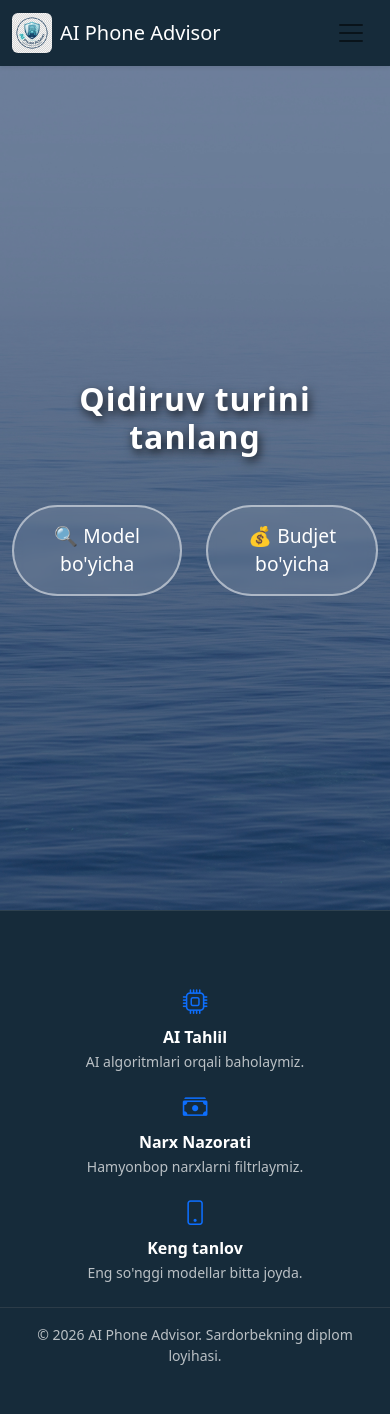
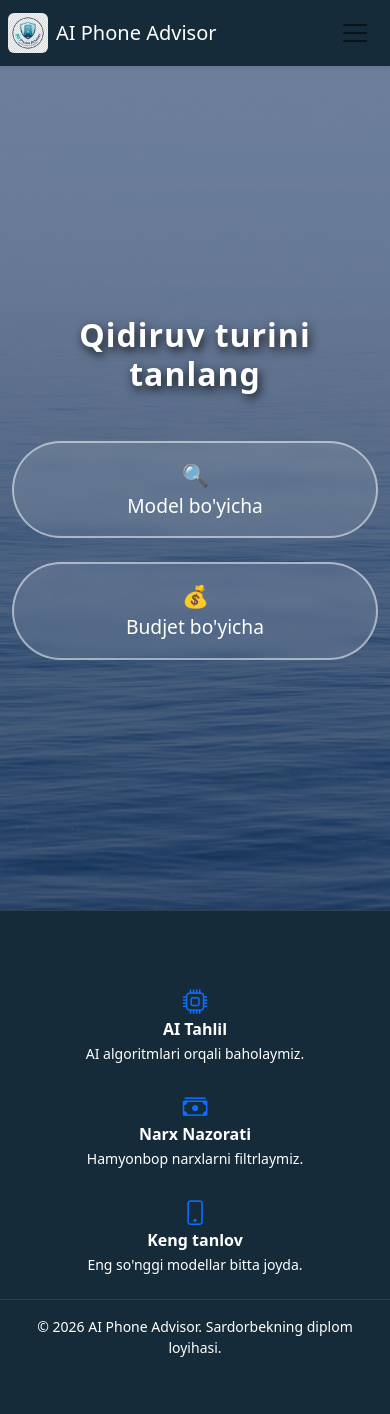
Before and after one commit to TuraqulovSa0919/ai-smartphone-advisor, a Django app: page / in a window 390 px wide. After the commit the page ends 1357 px from the top, so only its background shows below. Run offline with Django 5.2, Linux system fonts and the light colour scheme.

Commit message:
Fix mobile responsiveness: update navbar and home buttons

```diff
--- a/templates/base.html
+++ b/templates/base.html
@@ -7,7 +7,6 @@
     <title>AI Phone Advisor - Diplom Ishi</title>
 
     <link rel="icon" type="image/png" href="{% static 'images/logo.png' %}">
-
     <link href="https://cdn.jsdelivr.net/npm/bootstrap-icons@1.11.3/font/bootstrap-icons.css" rel="stylesheet" />
     <link href="https://fonts.googleapis.com/css?family=Inter:300,400,500,600,700" rel="stylesheet" />
     <link href="https://cdn.jsdelivr.net/npm/bootstrap@5.2.3/dist/css/bootstrap.min.css" rel="stylesheet">
@@ -17,19 +16,19 @@
 <body class="d-flex flex-column min-vh-100">
 
     <nav class="navbar navbar-expand-lg custom-navbar shadow-sm sticky-top">
-        <div class="container-fluid px-md-5">
+        <div class="container-fluid px-2 px-md-5"> <!-- Telefonda chekkalarni bir oz kengaytirdik -->
 
             <a class="navbar-brand d-flex align-items-center" href="{% url 'home_page' %}">
                 <img src="{% static 'images/logo.png' %}" alt="Logo" class="me-2" style="height: 32px; border-radius: 6px;">
                 <span class="brand-text">AI Phone Advisor</span>
             </a>
 
-            <button class="navbar-toggler border-0" type="button" data-bs-toggle="collapse" data-bs-target="#navbarNav">
+            <button class="navbar-toggler border-0 shadow-none" type="button" data-bs-toggle="collapse" data-bs-target="#navbarNav">
                 <span class="navbar-toggler-icon"></span>
             </button>
 
             <div class="collapse navbar-collapse" id="navbarNav">
-                <ul class="navbar-nav ms-auto me-auto gap-1 gap-lg-3">
+                <ul class="navbar-nav ms-auto me-auto gap-1 gap-lg-3 py-3 py-lg-0"> <!-- Telefonda menyular orasini ochdik -->
                     <li class="nav-item">
                         <a class="nav-link nav-custom-link px-2 d-flex align-items-center" href="{% url 'home_page' %}">
                             <i class="bi bi-house-door text-info me-2 fs-6"></i> Bosh sahifa
@@ -52,9 +51,10 @@
                     </li>
                 </ul>
 
-                <div class="d-flex align-items-center gap-2 gap-lg-3 mt-3 mt-lg-0">
+                <!-- Foydalanuvchi qismi: Telefonda ustma-ust tushishi uchun flex-wrap va gap qo'shildi -->
+                <div class="d-flex flex-wrap align-items-center gap-2 gap-lg-3 pb-3 pb-lg-0">
 
-                    <button id="theme-toggle" title="Rejimni o'zgartirish">
+                    <button id="theme-toggle" title="Rejimni o'zgartirish" class="btn btn-link p-2">
                         <i id="theme-icon" class="bi bi-moon-stars-fill fs-5"></i>
                     </button>
 
@@ -66,7 +66,6 @@
                             <span>{{ user.username }}</span>
                         </a>
 
-
                         <a class="nav-link d-flex align-items-center justify-content-center px-3 py-2"
                            href="{% url 'logout' %}"
                            title="Tizimdan chiqish"
@@ -75,7 +74,8 @@
                         </a>
 
                         {% if user.is_staff %}
-                            <a class="admin-circle-btn" href="/admin/" title="Admin Panel" style="background: #dc3545 !important;">
+                            <a class="admin-circle-btn d-flex align-items-center justify-content-center" href="/admin/" title="Admin Panel"
+                               style="background: #dc3545 !important; width: 40px; height: 40px; border-radius: 50%; color: white;">
                                 <i class="bi bi-shield-lock-fill fs-5"></i>
                             </a>
                         {% endif %}
@@ -98,70 +98,34 @@
     </main>
 
     <footer class="footer mt-auto" style="background-color: var(--bg-header-footer, transparent);">
+        <!-- Footer kodi o'zgarishsiz qolishi mumkin, u Bootstrap row/col bilan yaxshi yozilgan -->
         <div class="container-fluid px-md-5">
             <div class="row text-center py-4">
-                <div class="col-lg-4 mb-3 mb-lg-0">
-                    <div class="features-icons-item mx-auto">
-                        <div class="features-icons-icon mb-2 text-primary">
-                            <i class="bi-cpu fs-2"></i>
-                        </div>
-                        <h6 class="fw-bold mb-1" style="color: var(--text-color);">AI Tahlil</h6>
-                        <p class="small mb-0" style="color: var(--text-color); opacity: 0.7;">AI algoritmlari orqali baholaymiz.</p>
-                    </div>
+                <div class="col-lg-4 mb-4 mb-lg-0">
+                    <i class="bi-cpu fs-2 text-primary"></i>
+                    <h6 class="fw-bold mb-1">AI Tahlil</h6>
+                    <p class="small mb-0 opacity-70">AI algoritmlari orqali baholaymiz.</p>
                 </div>
-
-                <div class="col-lg-4 mb-3 mb-lg-0">
-                    <div class="features-icons-icon mb-2 text-primary">
-                        <i class="bi-cash-stack fs-2"></i>
-                    </div>
-                    <h6 class="fw-bold mb-1" style="color: var(--text-color);">Narx Nazorati</h6>
-                    <p class="small mb-0" style="color: var(--text-color); opacity: 0.7;">Hamyonbop narxlarni filtrlaymiz.</p>
+                <div class="col-lg-4 mb-4 mb-lg-0">
+                    <i class="bi-cash-stack fs-2 text-primary"></i>
+                    <h6 class="fw-bold mb-1">Narx Nazorati</h6>
+                    <p class="small mb-0 opacity-70">Hamyonbop narxlarni filtrlaymiz.</p>
                 </div>
-
                 <div class="col-lg-4">
-                    <div class="features-icons-icon mb-2 text-primary">
-                        <i class="bi-phone fs-2"></i>
-                    </div>
-                    <h6 class="fw-bold mb-1" style="color: var(--text-color);">Keng tanlov</h6>
-                    <p class="small mb-0" style="color: var(--text-color); opacity: 0.7;">Eng so'nggi modellar bitta joyda.</p>
+                    <i class="bi-phone fs-2 text-primary"></i>
+                    <h6 class="fw-bold mb-1">Keng tanlov</h6>
+                    <p class="small mb-0 opacity-70">Eng so'nggi modellar bitta joyda.</p>
                 </div>
             </div>
-
-            <div class="row pb-3 border-top pt-3" style="border-color: rgba(128,128,128,0.2) !important;">
-                <div class="col-12 text-center">
-                    <p class="small mb-0" style="color: var(--text-color); opacity: 0.7;">
-                        &copy; 2026 AI Phone Advisor. Sardorbekning diplom loyihasi.
-                    </p>
+            <div class="row pb-3 border-top pt-3 text-center" style="border-color: rgba(128,128,128,0.2) !important;">
+                <div class="col-12">
+                    <p class="small mb-0 opacity-70">&copy; 2026 AI Phone Advisor. Sardorbekning diplom loyihasi.</p>
                 </div>
             </div>
         </div>
     </footer>
 
-    <script>
-        const themeToggle = document.getElementById('theme-toggle');
-        const themeIcon = document.getElementById('theme-icon');
-        const htmlElement = document.documentElement;
-
-        const savedTheme = localStorage.getItem('theme');
-        if (savedTheme === 'light') {
-            htmlElement.setAttribute('data-theme', 'light');
-            themeIcon.classList.replace('bi-moon-stars-fill', 'bi-sun-fill');
-        }
-
-        themeToggle.addEventListener('click', () => {
-            const isLight = htmlElement.getAttribute('data-theme') === 'light';
-            if (isLight) {
-                htmlElement.removeAttribute('data-theme');
-                themeIcon.classList.replace('bi-sun-fill', 'bi-moon-stars-fill');
-                localStorage.setItem('theme', 'dark');
-            } else {
-                htmlElement.setAttribute('data-theme', 'light');
-                themeIcon.classList.replace('bi-moon-stars-fill', 'bi-sun-fill');
-                localStorage.setItem('theme', 'light');
-            }
-        });
-    </script>
-
     <script src="https://cdn.jsdelivr.net/npm/bootstrap@5.2.3/dist/js/bootstrap.bundle.min.js"></script>
+    <!-- Mavzu skripti shu yerda qoladi -->
 </body>
 </html>
--- a/templates/home.html
+++ b/templates/home.html
@@ -1,17 +1,25 @@
 {% extends 'base.html' %}
 
 {% block content %}
+<header class="masthead d-flex align-items-center" style="min-height: 80vh;">
+    <div class="container text-center text-white">
+        <h1 class="mb-5 animate__animated animate__fadeInDown display-5 fw-bold">Qidiruv turini tanlang</h1>
 
-<header class="masthead">
-    <div class="container text-center text-white">
-        <h1 class="mb-5 animate__animated animate__fadeInDown">Qidiruv turini tanlang</h1>
-        <div class="d-flex justify-content-center gap-4 animate__animated animate__fadeInUp">
-            <a href="{% url 'model_search_page' %}" class="custom-btn">
-                <span>🔍</span> Model bo'yicha
-            </a>
-            <a href="{% url 'price_search_page' %}" class="custom-btn">
-                <span>💰</span> Budjet bo'yicha
-            </a>
+        <!-- row g-4 orqali tugmalarni boshqaramiz -->
+        <div class="row g-4 justify-content-center animate__animated animate__fadeInUp">
+
+            <div class="col-12 col-md-5 col-lg-4">
+                <a href="{% url 'model_search_page' %}" class="custom-btn w-100 d-block py-3 text-decoration-none">
+                    <span class="fs-4">🔍</span> <br class="d-md-none"> Model bo'yicha
+                </a>
+            </div>
+
+            <div class="col-12 col-md-5 col-lg-4">
+                <a href="{% url 'price_search_page' %}" class="custom-btn w-100 d-block py-3 text-decoration-none">
+                    <span class="fs-4">💰</span> <br class="d-md-none"> Budjet bo'yicha
+                </a>
+            </div>
+
         </div>
     </div>
 </header>
```
Also changed, not shown: 1 other file.
